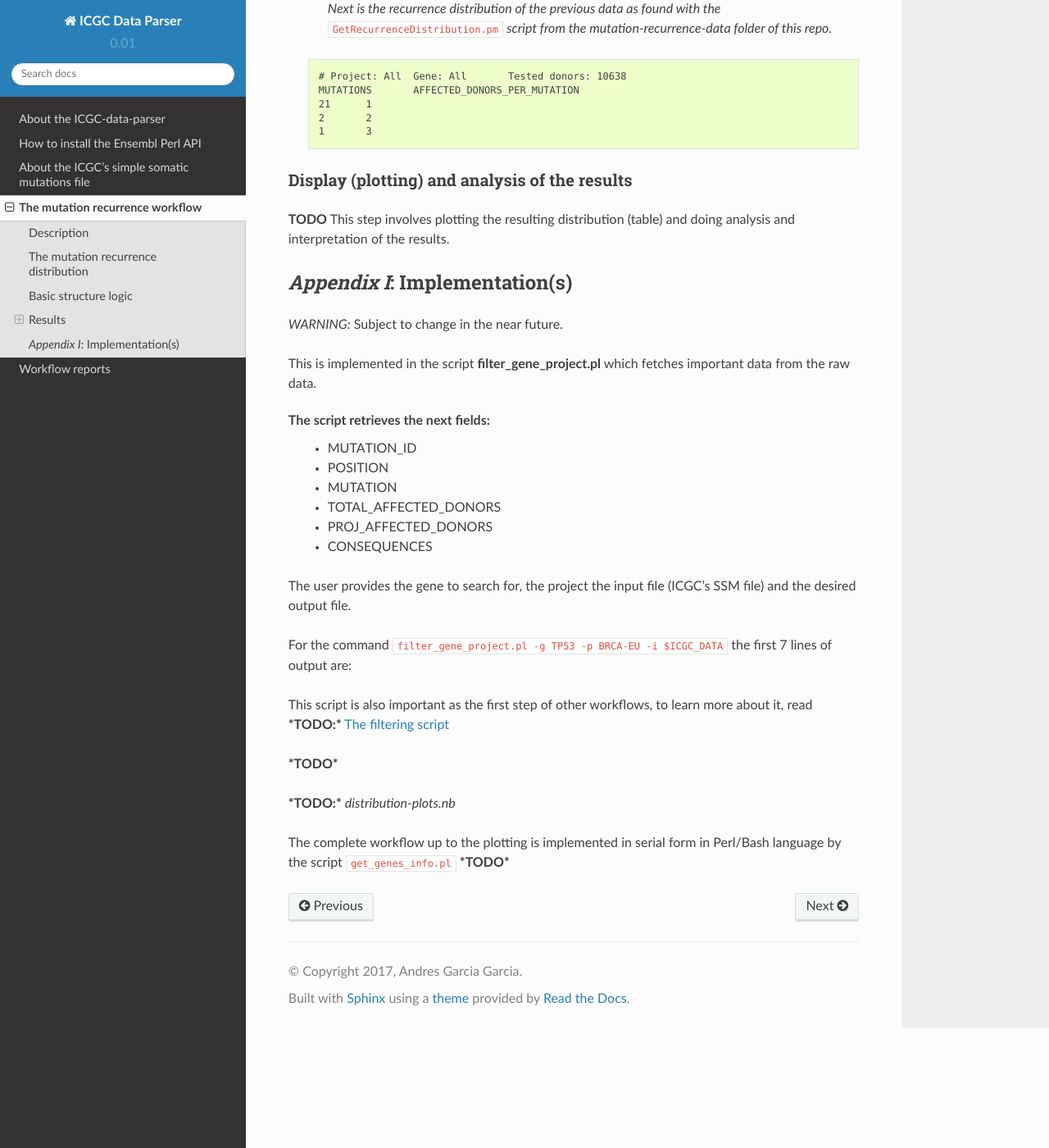
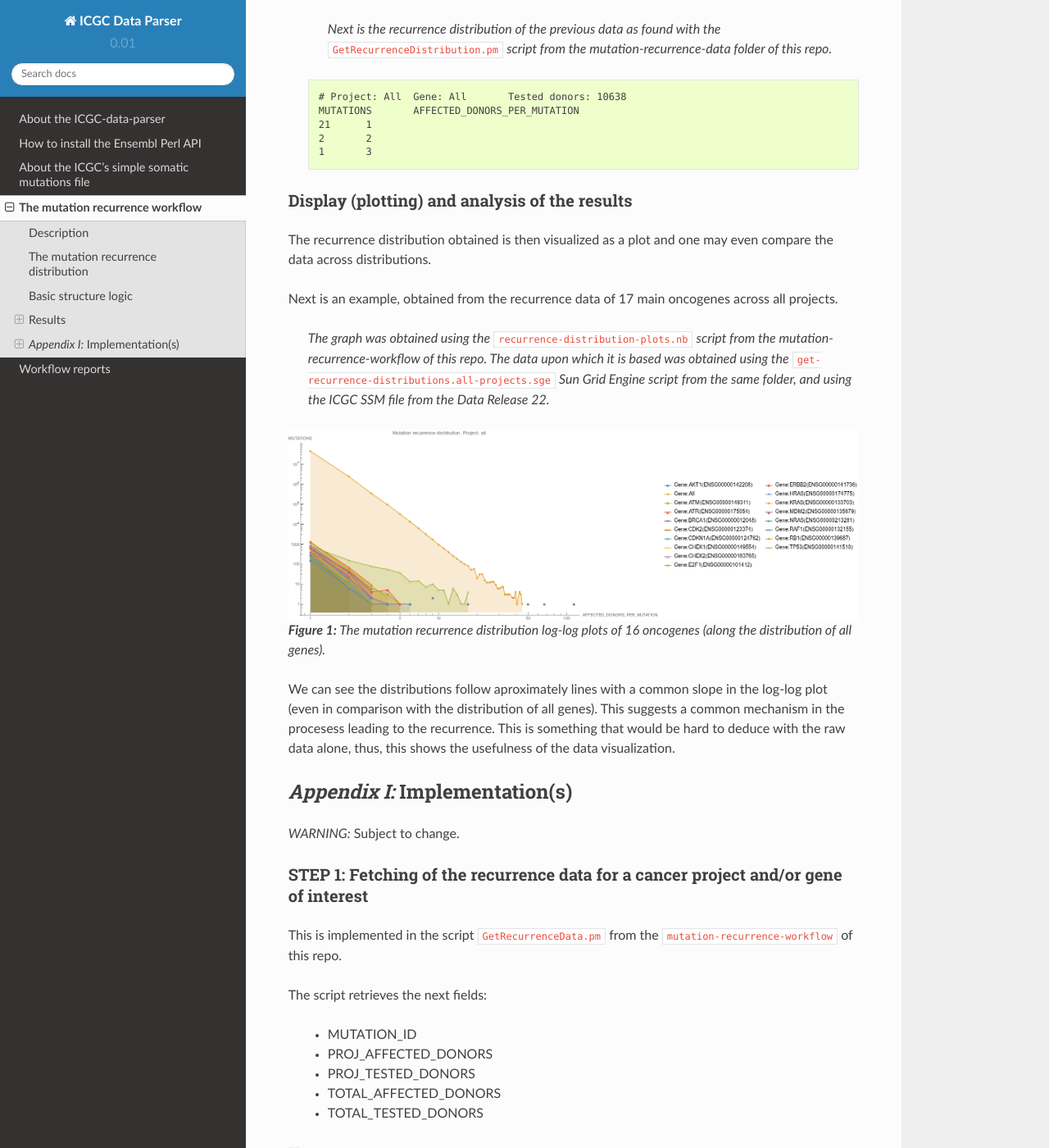
Before and after one commit to Ad115/ICGC-data-parser, a Sphinx documentation site: the page built from docs/mutation-recurrence-workflow.rst, in a window 1280 px wide and 1400 px high, scrolled down 2452 px. Shown: the whole window at 82% size. Built offline with Sphinx 7.4.7 and the Read the Docs theme 2.0.0, drawn with Linux system fonts in a browser that asks for light colours; some of the changed text lies outside the part shown.

Commit message:
Writing documentation for the mutation recurrence workflow

```diff
--- a/docs/index.rst
+++ b/docs/index.rst
@@ -7,7 +7,7 @@ Welcome to ICGC Data Parser's documentation!
 Contents:
 
 .. toctree::
-   :maxdepth: 1
+   :maxdepth: 2
 
    about
    installation
--- a/docs/mutation-recurrence-workflow.rst
+++ b/docs/mutation-recurrence-workflow.rst
@@ -9,7 +9,7 @@ User documentation for the mutation recurrence workflow. Including description,
 Description
 -----------
 
-In general, the mutation recurrence workflow automates the process of extracting reccurrence of mutations across patients, it answers the question: *How many mutations appear in multiple patients?* or, specifying further, *how many mutations are repeated in ``n`` different patients in a given cancer project and a given gene?*
+In general, the mutation recurrence workflow automates the process of extracting reccurrence of mutations across patients. It answers the question: *How many mutations appear in multiple patients?* or, specifying further, *How many mutations are repeated in* ``n`` *different patients in a given cancer project and a given gene?* This data is concentrated in the mutation recurrence distribution obtained by the scripts in this workflow.
 
 ------------------------------------
 The mutation recurrence distribution
@@ -17,9 +17,9 @@ The mutation recurrence distribution
 
 We now explain more formally what we mean with the mutation recurrence distribution.
 
-The discrete distribution of mutation recurrence across patients, is a function :math:\Phi : \mathbb{N}  \rightarrow \mathbb{N} \cup \left \{ 0 \right \}`. We interpret it as saying that there are :math:`Phi(n)` mutations that affect (recurr in) :math:`n` patients, for each :math:`n`.
+The discrete distribution of mutation recurrence across patients, is a function :math:`\Phi : \mathbb{N}  \rightarrow \mathbb{N} \cup \left \{ 0 \right \}`. We interpret it as saying that there are :math:`\Phi(n)` mutations that affect (recurr in) :math:`n` patients, for each :math:`n`.
 
-To understand this, begin by asking, for each mutation, ¿How many patients are affected by it? That defines a mapping :math:`m \mapsto p`, from each mutation to the number of patients it affects. Now, for each number of affected donors :math:`p`, we count the number :math:`n` of mutations that map to :math:`p` (i.e. that affect :math:`p` patients) so that :math:`\Phi` is this implied mapping :math:`p \mapsto n` form number of patients affected to the number of mutations that affect that number of patients.
+To understand this, begin by asking, for each mutation, ¿How many patients are affected by it? That defines a mapping :math:`m \mapsto p`, from each mutation to the number of patients it affects. Now, for each number of affected donors :math:`p`, we count the number :math:`n` of mutations that map to :math:`p` (i.e. that affect :math:`p` patients) so that :math:`\Phi` is this implied mapping :math:`p \mapsto n` from number of patients affected to the number of mutations that affect that number of patients.
 
 ---------------------
 Basic structure logic
@@ -37,7 +37,7 @@ This workflow explodes the fact that the `ICGC data <https://icgc-data-parser.re
 Results
 -------
 
-The following specifies the outputs seen at each step. This output serves as input to the next step.
+The following specifies the outputs seen at each step. Each step's input is the input for the next one.
 
 Fetching of the recurrence data (no. of affected donors) for a cancer project and/or gene of interest
 -----------------------------------------------------------------------------------------------------
@@ -105,41 +105,53 @@ We find that there are 21 mutations that affect 1 donor, 2 that affect 2 and 1 t
 Display (plotting) and analysis of the results
 ----------------------------------------------
 
-**TODO**
-This step involves plotting the resulting distribution (table) and doing analysis and interpretation of the results.
+The recurrence distribution obtained is then visualized as a plot and one may even compare the data across distributions.
+
+Next is an example, obtained from the recurrence data of 17 main oncogenes across all projects.
+
+	*The graph was obtained using the* ``recurrence-distribution-plots.nb`` *script from the mutation-recurrence-workflow of this repo. The data upon which it is based was obtained using the* ``get-recurrence-distributions.all-projects.sge`` *Sun Grid Engine script from the same folder, and using the ICGC SSM file from the Data Release 22.*
+
+.. figure:: images/recurrence-distributions.*
+   :name: mutation-recurrence-distribution
+
+   **Figure 1:** *The mutation recurrence distribution log-log plots of 16 oncogenes (along the distribution of all genes).*
+
+We can see the distributions follow aproximately lines with a common slope in the log-log plot (even in comparison with the distribution of all genes). This suggests a common mechanism in the procesess leading to the recurrence. This is something that would be hard to deduce with the raw data alone, thus, this shows the usefulness of the data visualization.
 
 -------------------------------
-*Appendix I*: Implementation(s)
+*Appendix I:* Implementation(s)
 -------------------------------
 
-*WARNING:* Subject to change in the near future.
+*WARNING:* Subject to change.
 
-**Step 1**. Fetching of the recurrence data (no. of affected donors) for a cancer project and/or gene of interest
-~~~~~~~~~~~~~~~~~~~~~~~~~~~~~~~~~~~~~~~~~~~~~~~~~~~~~~~~~~~~~~~~~~~~~~~~~~~~~~~~~~~~~~~~~~~~~~~~~~~~~~~~~~~~~~~~~
+STEP 1: Fetching of the recurrence data for a cancer project and/or gene of interest
+------------------------------------------------------------------------------------
 
-This is implemented in the script **filter_gene_project.pl** which fetches important data from the raw data.
+This is implemented in the script ``GetRecurrenceData.pm`` from the ``mutation-recurrence-workflow`` of this repo.
 
 The script retrieves the next fields:
+
  - MUTATION_ID
- - POSITION
- - MUTATION
+ - PROJ_AFFECTED_DONORS
+ - PROJ_TESTED_DONORS
  - TOTAL_AFFECTED_DONORS
- - PROJ_AFFECTED_DONORS
- - CONSEQUENCES
+ - TOTAL_TESTED_DONORS
 
 Usage
 ......
 
 .. code-block: none
 
-	filter_gene_project.pl [--gene=<gene name>] [--project=<ICGC project name>] [--in=<vcffile>] [--out=<outfile>] [--help]
+	GetRecurrenceData.pm [--gene=<gene name>] [--project=<ICGC project name>] [--in=<vcffile>] [--out=<outfile>] [--offline] [--help]
 
-The user provides the gene to search for, the project the input file (ICGC's SSM file) and the desired output file.
+The user provides the gene to search for, the project the input file (ICGC's SSM file) and the desired output file. Optionally, there are flags to work with no internet connection and to ask for help on the command line.
 
 Example output
 ..............
 
-For the command ``filter_gene_project.pl -g TP53 -p BRCA-EU -i $ICGC_DATA`` the first 7 lines of output are:
+There already was some sample output in the Results:Counting the recurrence data section from this page (with the PROJ_AFFECTED_DONORS and PROJ_TESTED_DONORS fields chomped out for clarity. We now present another example of recurrence data.
+
+For the command ``GetRecurrenceData.pm -g TP53 -p BRCA-EU -i $ICGC_DATA`` (ICGC_DATA points to the SSM file from the ICGC Data Release 22), the first 7 lines of output are:
 
 .. code-block: none
 
@@ -153,20 +165,18 @@ For the command ``filter_gene_project.pl -g TP53 -p BRCA-EU -i $ICGC_DATA`` the
 	MU65622575      Chrom17(7565120)        A>G     BRCA-EU(1/560)  1/10638(1 projects)     downstream_gene_variant@ENSG00000129244(ATP1B2),downstream_gene_variant@ENSG00000141510(TP53),3_prime_UTR_variant@ENSG00000141510(TP53)
 
 
-This script is also important as the first step of other workflows, to learn more about it, read ***TODO:*** `The filtering script <https://github.com/Ad115/ICGC-data-parser/blob/develop/FILTER_GENE_PROJECT_README.md>`_
-
-**Step 2** Counting of the recurrence data.
-~~~~~~~~~~~~~~~~~~~~~~~~~~~~~~~~~~~~~~~~~~~
+**Step 2** Counting of the recurrence data
+------------------------------------------
 
 ***TODO***
 
-**Step 3** Display (plotting) and analysis of the results.
-~~~~~~~~~~~~~~~~~~~~~~~~~~~~~~~~~~~~~~~~~~~~~~~~~~~~~~~~~~
+**Step 3** Display (plotting) and analysis of the results
+---------------------------------------------------------
 
 ***TODO:*** `distribution-plots.nb`
 
-Complete workflow up to counting.
-~~~~~~~~~~~~~~~~~~~~~~~~~~~~~~~~~
+Complete workflow up to counting
+--------------------------------
 
 The complete workflow up to the plotting is implemented in serial form in Perl/Bash language by the script ``get_genes_info.pl``
 ***TODO***
```
Also changed, not shown: docs/images/recurrence-distributions.png (added).
